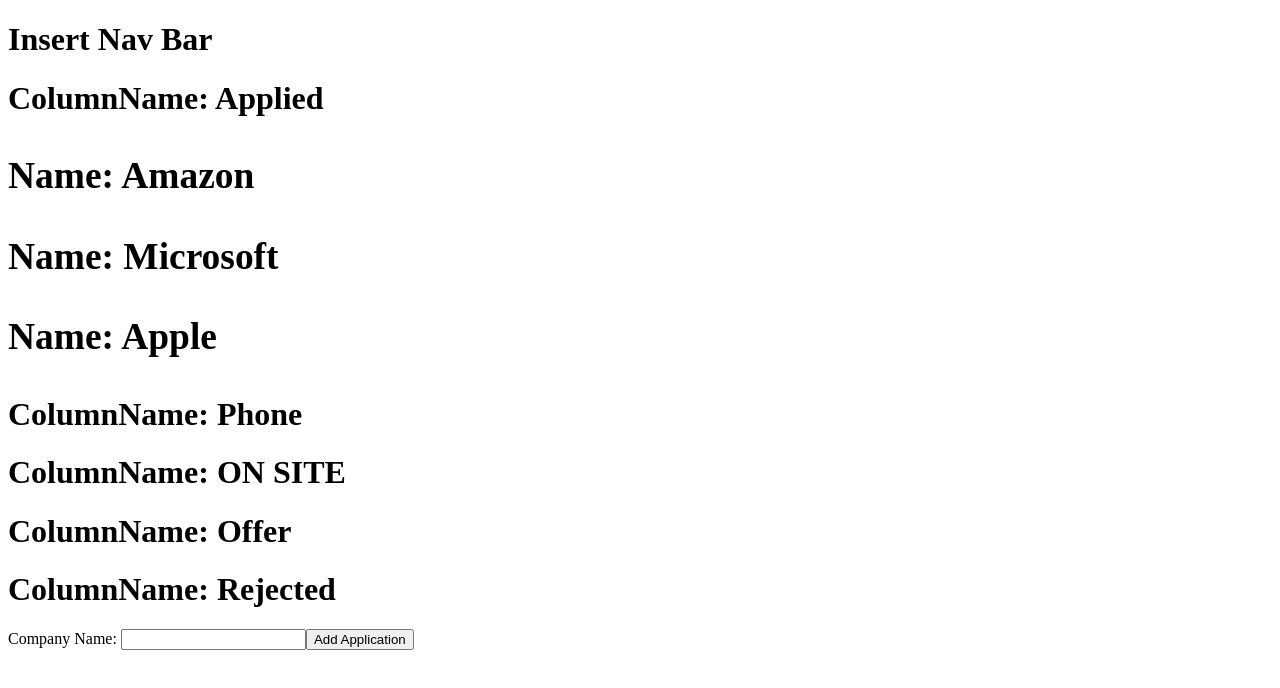
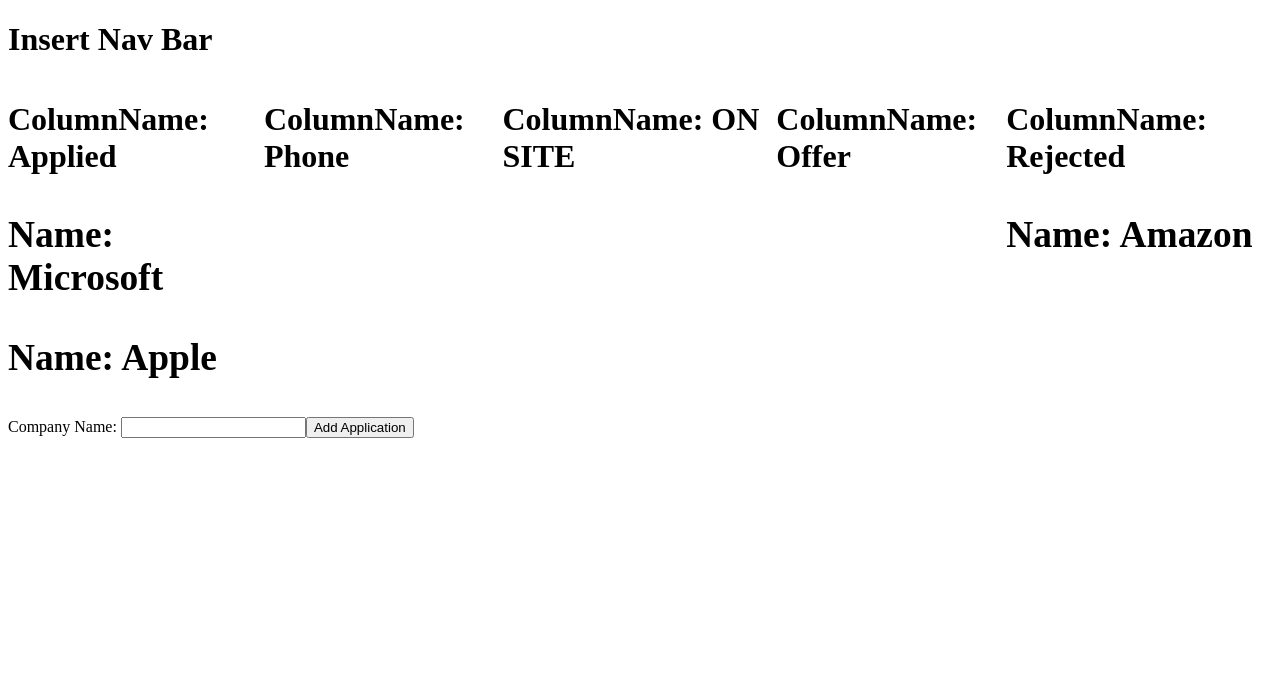
Before and after one commit to anthonylee2797/Pipeline, a React app: page / in a window 1280 px wide. Shown: the top 688 px of the page. Built offline with nearby package versions, Linux system fonts and the light colour scheme.

Commit message:
refactored code for typescript:

```diff
--- a/src/Context/JobContext.tsx
+++ b/src/Context/JobContext.tsx
@@ -15,7 +15,7 @@
 
 export function JobProvider({ children }) {
   const [jobs, setJobs] = useState([
-    { company: 'Amazon', status: 'Applied', id: uuid() },
+    { company: 'Amazon', status: 'Rejected', id: uuid() },
     { company: 'Microsoft', status: 'Applied', id: uuid() },
     { company: 'Apple', status: 'Applied', id: uuid() },
   ]);
--- a/src/components/Column.tsx
+++ b/src/components/Column.tsx
@@ -1,9 +1,14 @@
 import React, { useEffect, useRef, useState } from 'react';
 
-const Column = (props: any) => (
+interface props {
+  columnName: string;
+  children: React.ReactNode;
+}
+
+const Column = ({ columnName, children }: props) => (
   <div>
     <h1>
-      ColumnName: {props.columnName} {props.children}
+      ColumnName: {columnName} {children}
     </h1>
   </div>
 );
--- a/src/components/Job.tsx
+++ b/src/components/Job.tsx
@@ -1,8 +1,14 @@
 import React, { useEffect, useRef, useState } from 'react';
 
-const Job = (props: any) => (
+interface Props {
+  company: string;
+  status: string;
+  id: any;
+}
+
+const Job = ({ company, status, id }: Props) => (
   <div>
-    <h3>Name: {props.company}</h3>
+    <h3>Name: {company}</h3>
   </div>
 );
 
--- a/src/components/Pipeline.tsx
+++ b/src/components/Pipeline.tsx
@@ -12,23 +12,30 @@
   const jobs = useJob();
   const setJobss = setJobs();
 
+  function addJob(e: any) {
+    e.preventDefault();
+    let company = companyNameEl.current.value;
+    setJobss(jobs.concat({ company: company, status: 'Applied', id: uuid() }));
+  }
+
   return (
     <div className="main-container">
-      <Column class="column" columnName="Applied">
+      <div className='main-container-columns'>
+      <Column columnName="Applied">
         {jobs
           .filter((el: any) => el.status === 'Applied')
           .map((el: any) => (
             <Job status={el.status} company={el.company} id={el.id} />
           ))}
       </Column>
-      <Column class="column" columnName="Phone">
+      <Column columnName="Phone">
         {jobs
           .filter((el: any) => el.status === 'Phone')
           .map((el: any) => (
             <Job status={el.status} company={el.company} id={el.id} />
           ))}
       </Column>
-      <Column class="column" columnName="ON SITE">
+      <Column columnName="ON SITE">
         {jobs
           .filter((el: any) => el.status === 'ON SITE')
           .map((el: any) => (
@@ -36,28 +43,23 @@
           ))}
       </Column>
 
-      <Column class="column" columnName="Offer">
+      <Column columnName="Offer">
         {jobs
           .filter((el: any) => el.status === 'OFFER')
           .map((el: any) => (
             <Job status={el.status} company={el.company} id={el.id} />
           ))}
       </Column>
-      <Column class="column" columnName="Rejected">
+      <Column columnName="Rejected">
         {jobs
           .filter((el: any) => el.status === 'Rejected')
           .map((el: any) => (
             <Job status={el.status} company={el.company} id={el.id} />
           ))}
       </Column>
+      </div>
 
-      <form
-        onSubmit={(e) => {
-          e.preventDefault();
-          let company = companyNameEl.current.value;
-          setJobss(jobs.concat({ company: company, status: 'Applied', id: uuid() }));
-        }}
-      >
+      <form onSubmit={addJob}>
         <label>Company Name: </label>
         <input type="text" ref={companyNameEl}></input>
         <button type="submit">Add Application</button>
--- a/src/index.tsx
+++ b/src/index.tsx
@@ -7,6 +7,6 @@
 
 // uncomment so that webpack can bundle styles
 
-// import './scss/main.scss';
+import './styles/main.scss';
 
 render(<App />, document.getElementById('root'));
--- /dev/null
+++ b/src/styles/main.scss
@@ -0,0 +1,3 @@
+.main-container-columns {
+  display: flex;
+}
```
